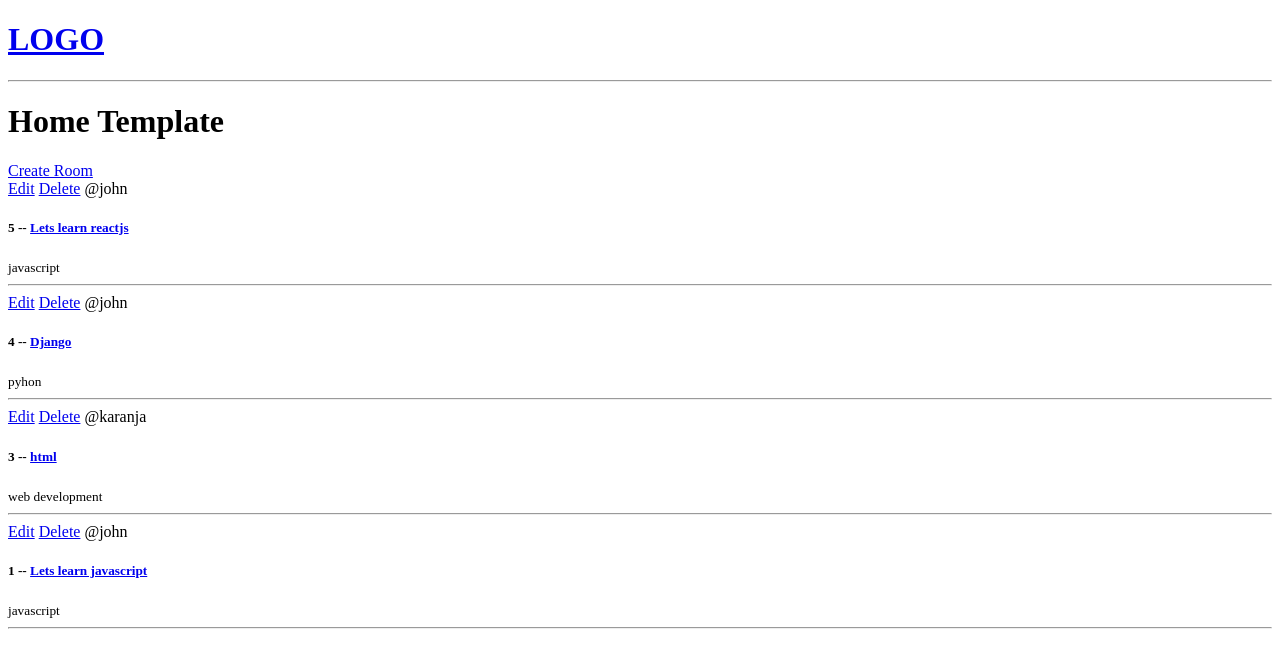
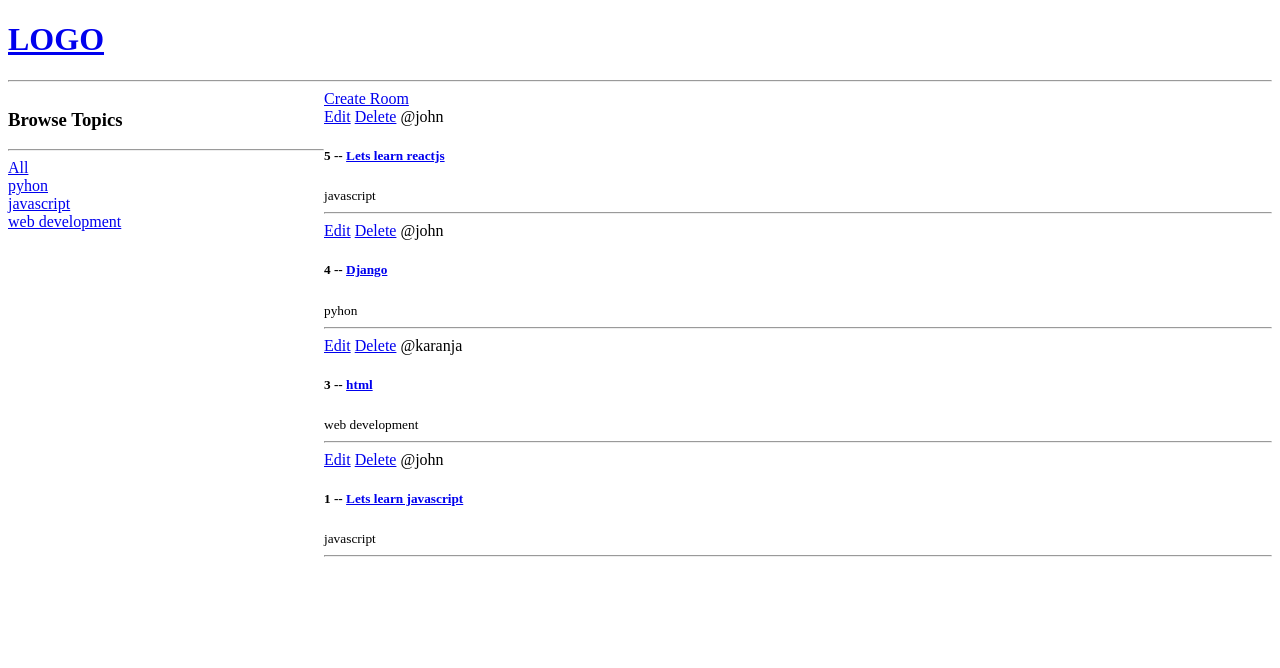
Before and after one commit to nzyuko/somo, a Django app: page / in a window 1280 px wide. Shown: the top 668 px of the page. Run offline with Django 3.2, Linux system fonts and the light colour scheme; data comes from the database, SQL or seed files in the repository.

Commit message:
added side panel for topics and basic styling with css grid reformated home.html

```diff
--- a/somo-back/somo/base/templates/base/home.html
+++ b/somo-back/somo/base/templates/base/home.html
@@ -2,10 +2,31 @@
 
 {% block content %}
 
-<h1>Home Template</h1>
+    <style>
+    .home-container{
+        display: grid;
+        grid-template-columns: 1fr 3fr;
+    }
+    </style>
+
+    <div class="home-container">
+
+        <div>
+            <h3>Browse Topics</h3>
+            <hr>
+                <div>
+                    <a href="{% url 'home'%}">All</a>
+                </div>
+            {% for topic in topics %}
+                <div>
+                    <a href="{% url 'home'%}?={{ topic.name }}">{{ topic.name }}</a>
+                </div>
+            {% endfor %}
+        </div>
 
         <div>
             <a href="{% url 'create-room' %}">Create Room</a>
+
             <div>
                 {% for room in rooms %}
                     <div>
@@ -19,5 +40,6 @@
                 {% endfor %}
             </div>
         </div>
+    </div>
 
 {% endblock content%}
--- a/somo-back/somo/base/views.py
+++ b/somo-back/somo/base/views.py
@@ -1,11 +1,14 @@
 from django.shortcuts import render, redirect
-from .models import Room
+from .models import Room, Topic
 from .forms import RoomForm
 
 
 def home(request):
     rooms = Room.objects.all()
-    context = {'rooms': rooms}
+
+    topics = Topic.objects.all()
+
+    context = {'rooms': rooms, 'topics': topics}
     return render(request, 'base/home.html', context)
 
 
```
Lines whose indentation alone changed are shown as unchanged.
